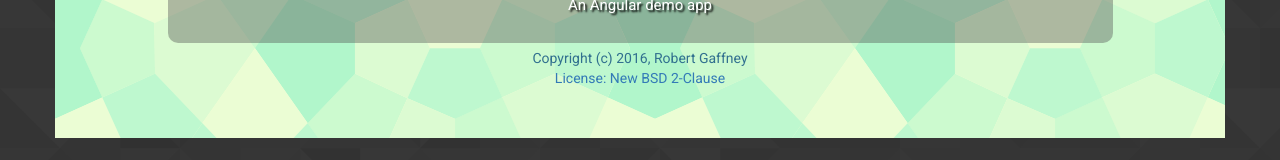
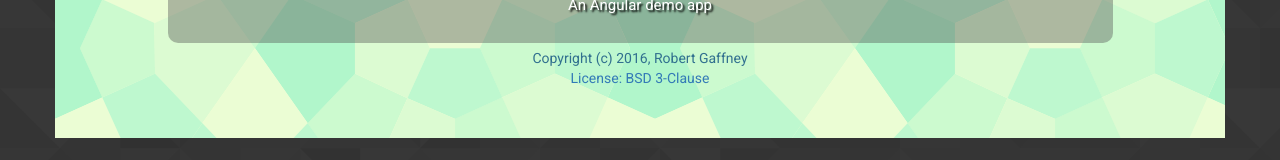
Before and after one commit to meambobbo/ng-memory, an Angular app: page / in a window 1280 px wide. Shown: the part 152-312 px from the top of the page. Built offline with nearby package versions, Linux system fonts and the light colour scheme.

Commit message:
update copyright to bsd 3 clause

```diff
--- a/src/app/copyright/copyright.component.html
+++ b/src/app/copyright/copyright.component.html
@@ -5,7 +5,7 @@
                     Copyright (c) 2016, Robert Gaffney
                 </div>
                 <div class="text-center text-info">
-                    <a href="https://en.wikipedia.org/wiki/BSD_licenses#2-clause_license_.28.22Simplified_BSD_License.22_or_.22FreeBSD_License.22.29">License: New BSD 2-Clause</a>
+                    <a href="https://opensource.org/licenses/BSD-3-Clause">License: BSD 3-Clause</a>
                 </div>
             </div>
         </div>
```
